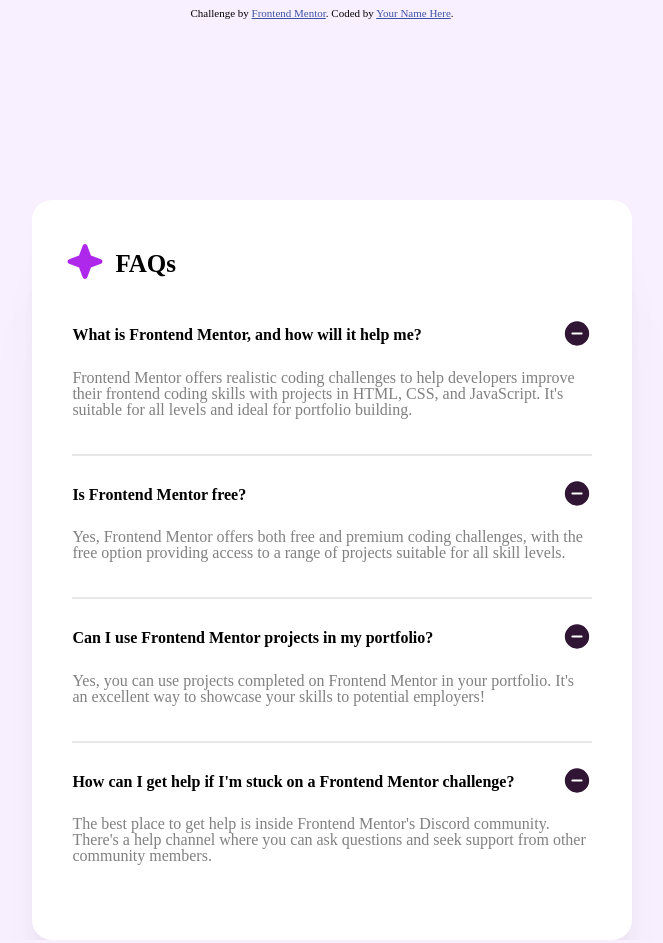
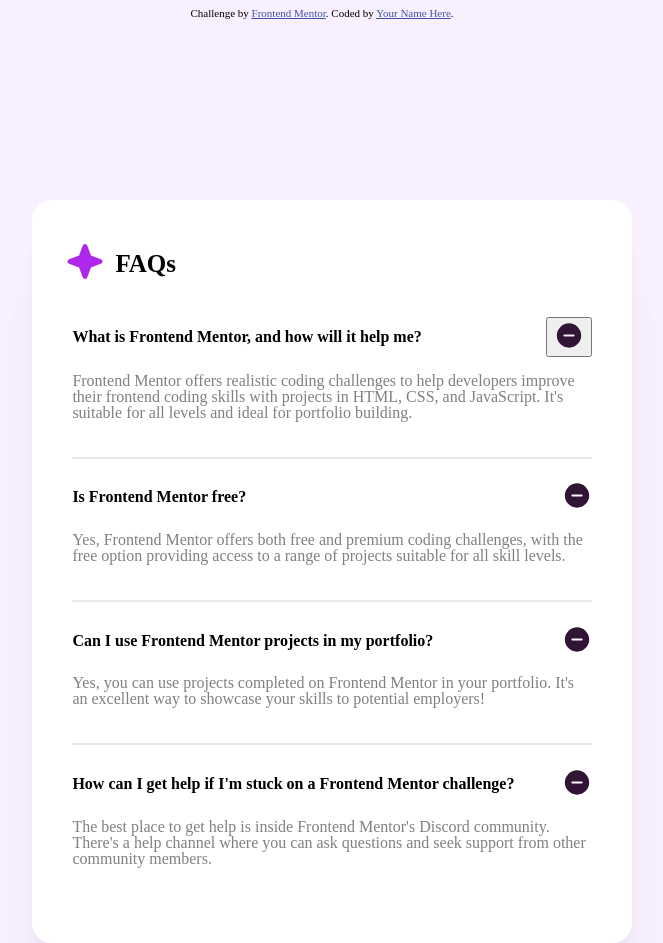
Before and after one commit to Makarem-dev/FAQ-accordion-main, a plain HTML site: page index.html in a window 1280 px wide. Shown: the whole page, without its empty margins (318-981 px from the left). Drawn offline with Linux system fonts and the light colour scheme.

Commit message:
Initial Commit

```diff
--- a/index.html
+++ b/index.html
@@ -42,13 +42,14 @@
       <div class="FAQ-txt" id="txt-1">
         <div class="FAQ-minplus">
           <h1> What is Frontend Mentor, and how will it help me?</h1>
-
-          <div><svg xmlns="http://www.w3.org/2000/svg" width="30" height="31" fill="none" viewBox="0 0 30 31">
+          <button class="button"><svg xmlns="http://www.w3.org/2000/svg" width="30" height="31" fill="none"
+              viewBox="0 0 30 31">
               <path fill="#301534"
                 d="M15 3.313A12.187 12.187 0 1 0 27.188 15.5 12.2 12.2 0 0 0 15 3.312Zm4.688 13.124h-9.375a.938.938 0 0 1 0-1.875h9.374a.938.938 0 0 1 0 1.876Z" />
-            </svg></div>
+            </svg>
+        </div></button>
 
-
+        <div>
         </div>
 
         <p> Frontend Mentor offers realistic coding challenges to help developers improve their
```
